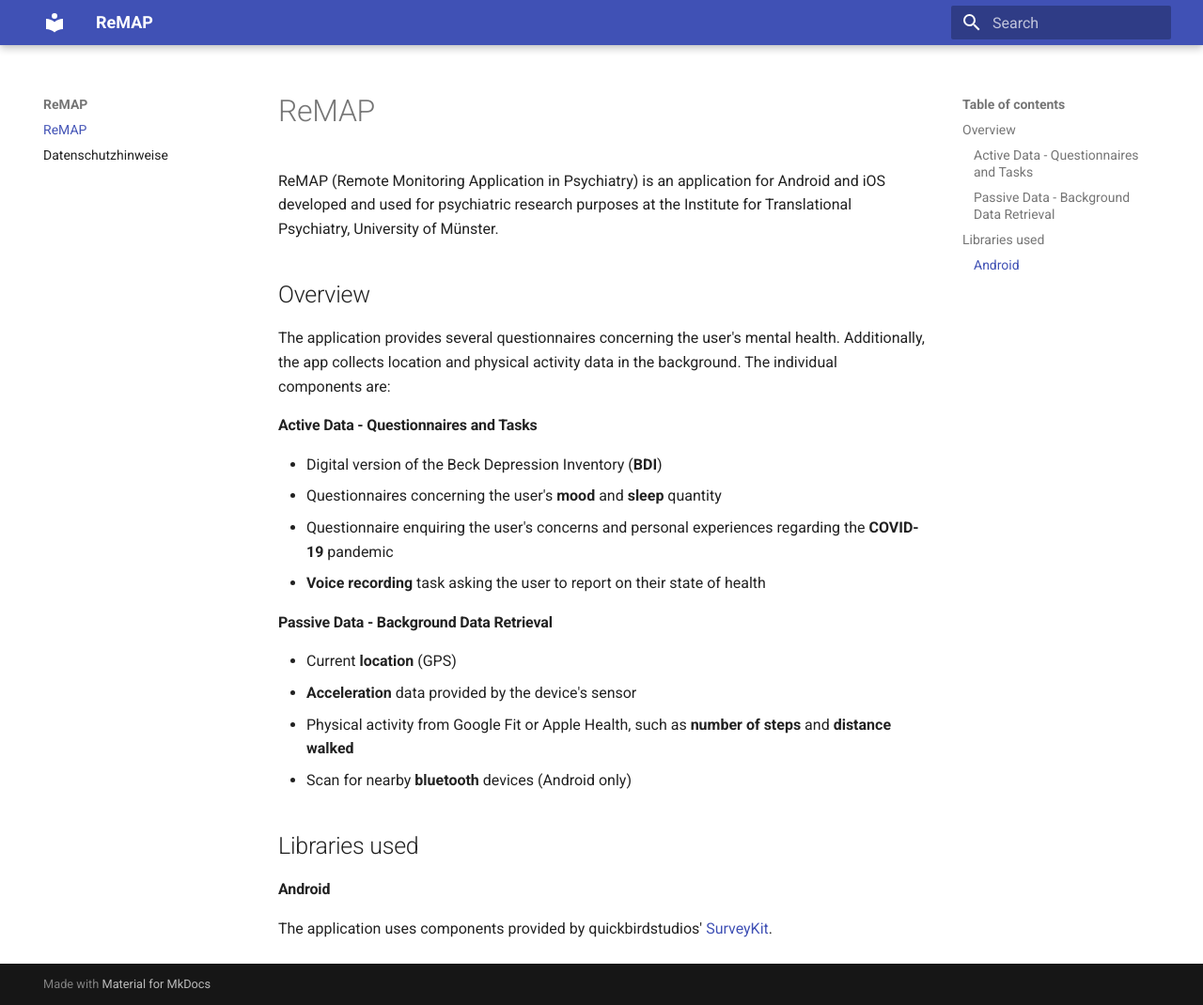
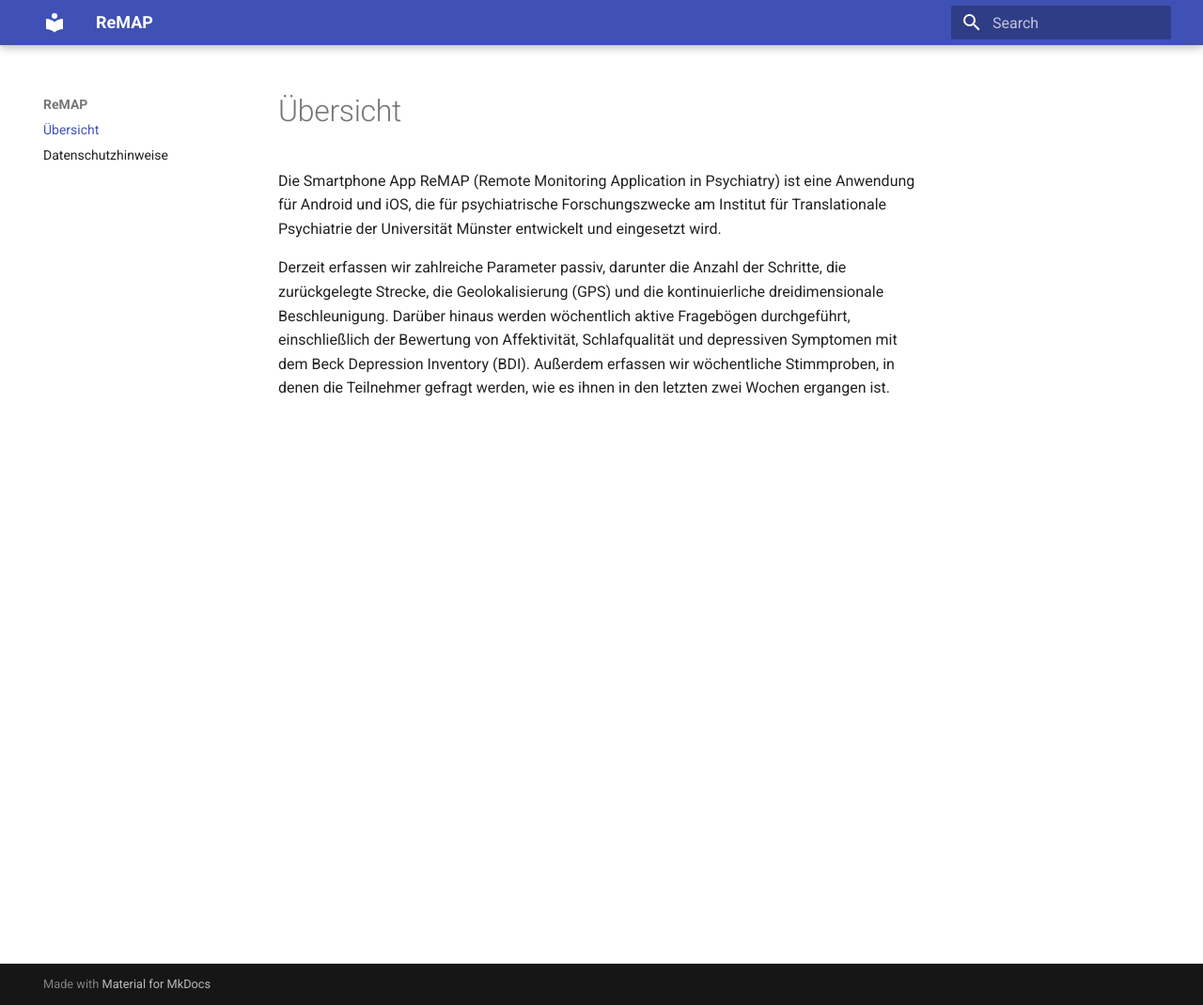
Before and after one commit to wwu-remap/wwu-remap.github.io, an MkDocs documentation site: the page built from docs/index.md, in a window 1280 px wide and 1070 px high. Shown: the whole window at 94% size. Built offline with MkDocs 1.6.1 and Material for MkDocs 9.7.7, drawn with Linux system fonts in a browser that asks for light colours.

Commit message:
Update index.md

```diff
--- a/docs/index.md
+++ b/docs/index.md
@@ -1,22 +1,4 @@
-# ReMAP
-ReMAP (Remote Monitoring Application in Psychiatry) is an application for Android and iOS developed and used for psychiatric research purposes at the Institute for Translational Psychiatry, University of Münster.
+# Übersicht
+Die Smartphone App ReMAP (Remote Monitoring Application in Psychiatry) ist eine Anwendung für Android und iOS, die für psychiatrische Forschungszwecke am Institut für Translationale Psychiatrie der Universität Münster entwickelt und eingesetzt wird.
 
-## Overview
-The application provides several questionnaires concerning the user's mental health. Additionally, the app collects location and physical activity data in the background.
-The individual components are:
-
-#### Active Data - Questionnaires and Tasks
-- Digital version of the Beck Depression Inventory (__BDI__)
-- Questionnaires concerning the user's __mood__ and __sleep__ quantity
-- Questionnaire enquiring the user's concerns and personal experiences regarding the __COVID-19__ pandemic
-- __Voice recording__ task asking the user to report on their state of health
-
-#### Passive Data - Background Data Retrieval
-- Current __location__ (GPS)
-- __Acceleration__ data provided by the device's sensor
-- Physical activity from Google Fit or Apple Health, such as __number of steps__ and __distance walked__
-- Scan for nearby __bluetooth__ devices (Android only)
-
-## Libraries used
-#### Android
-The application uses components provided by quickbirdstudios' [SurveyKit](https://github.com/quickbirdstudios/SurveyKit).
+Derzeit erfassen wir zahlreiche Parameter passiv, darunter die Anzahl der Schritte, die zurückgelegte Strecke, die Geolokalisierung (GPS) und die kontinuierliche dreidimensionale Beschleunigung. Darüber hinaus werden wöchentlich aktive Fragebögen durchgeführt, einschließlich der Bewertung von Affektivität, Schlafqualität und depressiven Symptomen mit dem Beck Depression Inventory (BDI). Außerdem erfassen wir wöchentliche Stimmproben, in denen die Teilnehmer gefragt werden, wie es ihnen in den letzten zwei Wochen ergangen ist.
```
